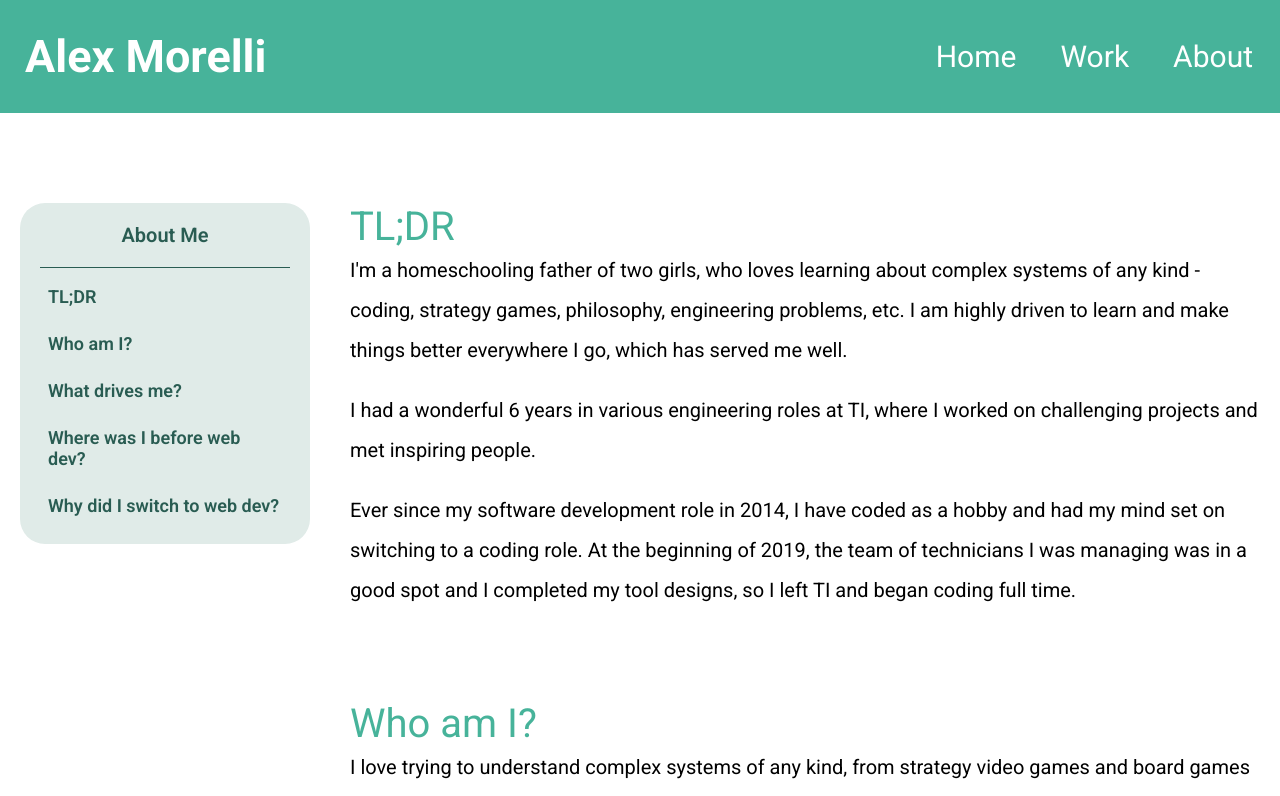
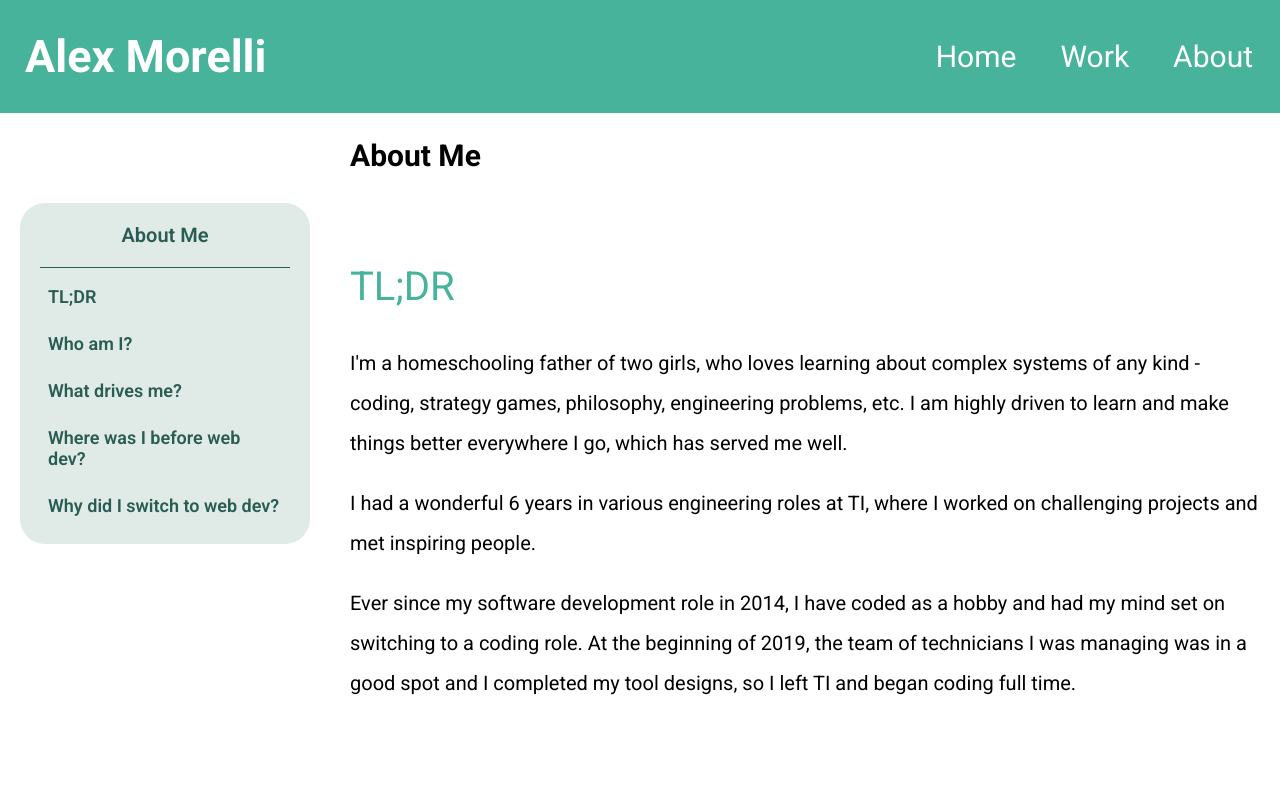
Before and after one commit to morellaj/alex-morelli-portfolio, a React app: page /articles/about in a window 1280 px wide. Shown: the top 796 px of the page. Built offline with nearby package versions, Linux system fonts and the light colour scheme.

Commit message:
semantic markup (broke styles)

```diff
--- a/src/components/articles/ArticleText.jsx
+++ b/src/components/articles/ArticleText.jsx
@@ -7,7 +7,7 @@ export default function Home({ id, content }) {
   );
 }
 
-const Text = styled.div`
+const Text = styled.p`
     line-height: 2;
     font-size: 20px;
     margin-bottom: 20px;
--- a/src/components/articles/ArticlesPage.jsx
+++ b/src/components/articles/ArticlesPage.jsx
@@ -32,6 +32,7 @@ export default function Home({ location, match }) {
     switch (type) {
       case 'title':
         title = content;
+        article.push(<Title>{content}</Title>);
         break;
       case 'section':
         article.push(<Section id={content.replace(/\s+/g, '-').toLowerCase()}>{content}</Section>);
@@ -71,7 +72,7 @@ export default function Home({ location, match }) {
   );
 }
 
-const Container = styled.div`
+const Container = styled.main`
     background-color: white;
     color: black;
     display: flex;
@@ -84,7 +85,7 @@ const Container = styled.div`
     }
 `;
 
-const ArticleContainer = styled.div`
+const ArticleContainer = styled.article`
     width: 100%;
     padding: 0 1em;
 
@@ -93,7 +94,11 @@ const ArticleContainer = styled.div`
     }
 `;
 
-const Section = styled.div`
+const Title = styled.h1`
+
+`;
+
+const Section = styled.h2`
   font-weight: 400;
   width: 100%;
   font-size: 2em;
@@ -101,7 +106,7 @@ const Section = styled.div`
   color: ${colors.darkColor}
 `;
 
-const Text = styled.div`
+const Text = styled.p`
     line-height: 200%;
     font-size: 1em;
     margin-bottom: 1em;
--- a/src/components/articles/Navigation.jsx
+++ b/src/components/articles/Navigation.jsx
@@ -20,7 +20,7 @@ export default function Home({ title, navList }) {
   );
 }
 
-const Container = styled.div`
+const Container = styled.nav`
     background-color: ${colors.color};
     color: ${colors.darkerColor};
     border-radius: 25px;
--- a/src/components/common/Navbar.jsx
+++ b/src/components/common/Navbar.jsx
@@ -39,7 +39,7 @@ export default function Navbar() {
 }
 
 // Styling
-const Container = styled.nav`
+const Container = styled.header`
   display: flex;
   justify-content: space-between;
   background-color: ${colors.darkColor};
@@ -64,7 +64,7 @@ const NameContainer = styled.div`
 `;
 
 
-const List = styled.ul`
+const List = styled.nav`
   display: flex;
   justify-content: flex-end;
   align-items:center;
--- a/src/components/common/NavbarItem.jsx
+++ b/src/components/common/NavbarItem.jsx
@@ -20,7 +20,7 @@ export default function Navbar({ unit: { title, link } }) {
 }
 
 // Styling
-const Item = styled.li`
+const Item = styled.div`
   border-radius: 5px;
   margin: 0 0 0 1em;
   transition: color 1s;
--- a/src/components/home/HomePage.jsx
+++ b/src/components/home/HomePage.jsx
@@ -44,18 +44,20 @@ export default function Home() {
           </StyledLink>
         </SummaryLinks>
       </SummaryContainer>
-      <Heading>Recent Projects</Heading>
-      <ProjectDisplay projectList={projectList} />
+      <article>
+        <Heading>Recent Projects</Heading>
+        <ProjectDisplay projectList={projectList} />
+      </article>
     </Container>
   );
 }
 
-const Container = styled.div`
+const Container = styled.main`
     background-color: ${colors.color};
     color: ${colors.darkerColor};
 `;
 
-const SummaryContainer = styled.div`
+const SummaryContainer = styled.article`
     background-color: ${colors.darkColor};
     color: white;
     display: flex;
@@ -70,20 +72,20 @@ const SummaryContainer = styled.div`
     }
 `;
 
-const SummaryHeading = styled.div`
+const SummaryHeading = styled.h1`
   font-weight: 700;
   font-size: 2em;
   margin-bottom: 10px;
 `;
 
-const SummaryText = styled.div`
+const SummaryText = styled.p`
   font-size: 1em;
   max-width: 600px;
   text-align: center;
   margin-bottom: 20px;
 `;
 
-const SummaryLinks = styled.div`
+const SummaryLinks = styled.nav`
   display: grid;
   grid-template-columns: 1fr 1fr 1fr;
   justify-items: center;
--- a/src/components/projects/Project.jsx
+++ b/src/components/projects/Project.jsx
@@ -67,7 +67,7 @@ export default function ProjectDisplay({ project: { title, tags, role, links, de
   );
 }
 
-const ProjectContainer = styled.div`
+const ProjectContainer = styled.section`
   width: 1000px;
   display: flex;
   flex-direction: row;
@@ -90,14 +90,14 @@ const ProjectContainer = styled.div`
   }
 `;
 
-const SectionContainer = styled.div`
+const SectionContainer = styled.section`
   flex: 1 1 0;
   padding: 5px;
   display: flex;
   flex-direction: column;
 `;
 
-const Title = styled.div`
+const Title = styled.h1`
   color: ${colors.darkerColor};
   font-size: 1.4em;
   font-weight: 500;
@@ -121,11 +121,11 @@ const DetailsContainer = styled.div`
   border-bottom: 1px solid ${colors.darkerColor};
 `;
 
-const Detail = styled.div`
+const Detail = styled.p`
   margin: .15em;
 `;
 
-const Links = styled.div`
+const Links = styled.nav`
   display: flex;
   justify-content: center;
   align-items: center;
@@ -159,7 +159,7 @@ const DescriptionContainer = styled.div`
   height: 100%;
 `;
 
-const Description = styled.div`
+const Description = styled.p`
   margin: .5em;
   color: black;
 `;
--- a/src/components/projects/ProjectsPage.jsx
+++ b/src/components/projects/ProjectsPage.jsx
@@ -27,7 +27,7 @@ export default function ProjectPage() {
   );
 }
 
-const Container = styled.div`
+const Container = styled.main`
     background-color: ${colors.color};
     color: ${colors.darkerColor};
     padding-top: 30px;
```
